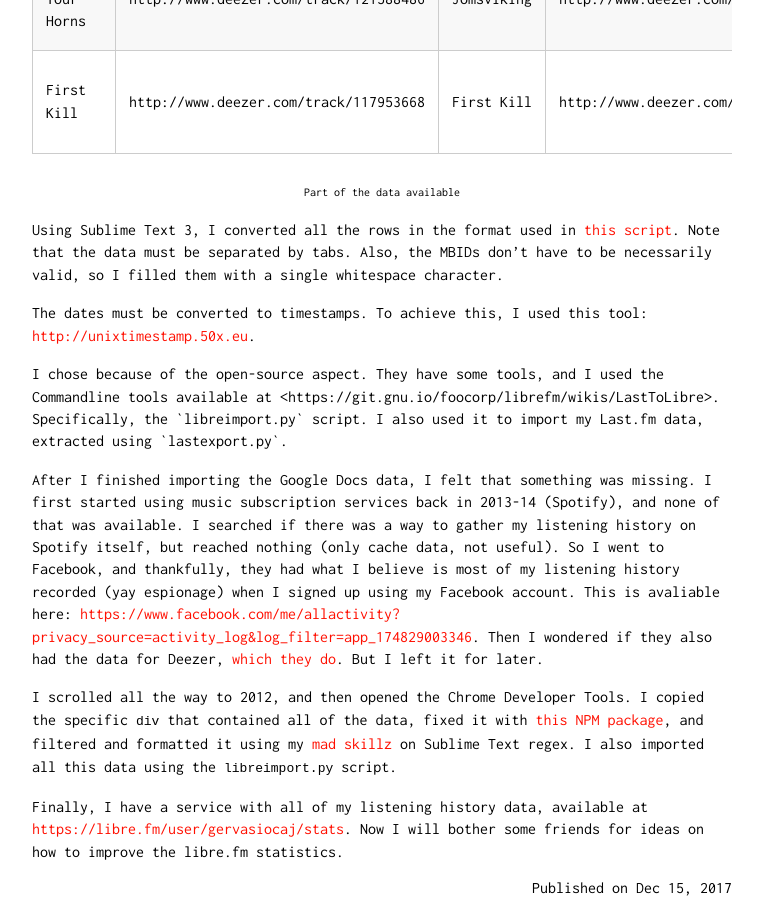
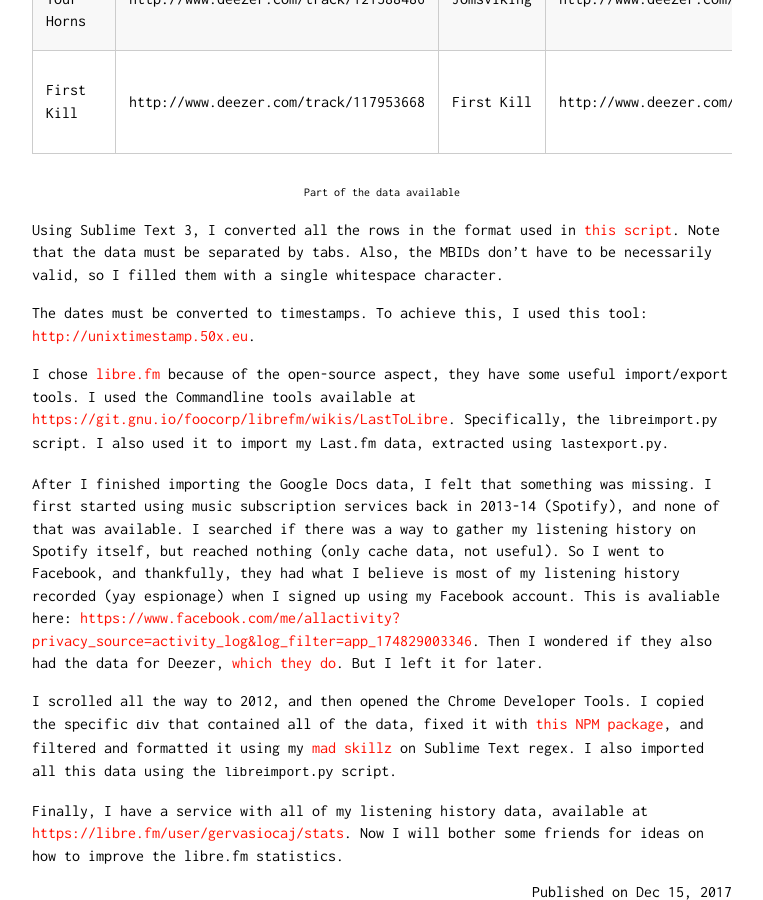
Before and after one commit to gervasiocaj/gervasiocaj.github.io, a Jekyll site: the page built from _posts/2017-12-15-building-my-libre-fm-profile.md, in a window 1280 px wide and 900 px high, scrolled down 808 px. Shown: the whole window, without its empty margins (258-1021 px from the left). Built offline with Jekyll 4.4.1, drawn with Linux system fonts in a browser that asks for light colours.

Commit message:
Fixes urls in post

```diff
--- a/_posts/2017-12-15-building-my-libre-fm-profile.md
+++ b/_posts/2017-12-15-building-my-libre-fm-profile.md
@@ -33,7 +33,7 @@
 
 The dates must be converted to timestamps. To achieve this, I used this tool: <http://unixtimestamp.50x.eu>.
 
-I chose <libre.fm> because of the open-source aspect. They have some tools, and I used the Commandline tools available at <https://git.gnu.io/foocorp/librefm/wikis/LastToLibre>.
+I chose [libre.fm](https://libre.fm/) because of the open-source aspect, they have some useful import/export tools. I used the Commandline tools available at <https://git.gnu.io/foocorp/librefm/wikis/LastToLibre>.
 Specifically, the `libreimport.py` script. I also used it to import my Last.fm data, extracted using `lastexport.py`.
 
 After I finished importing the Google Docs data, I felt that something was missing.
```
